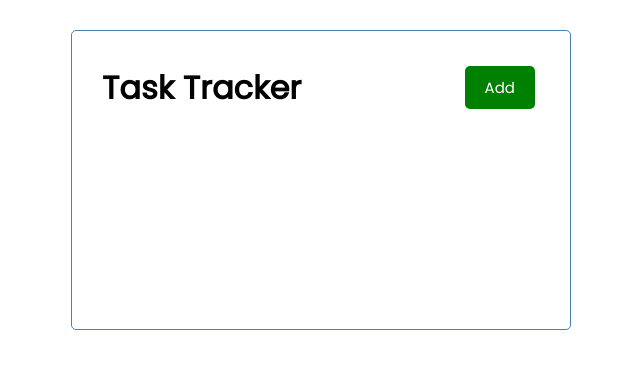
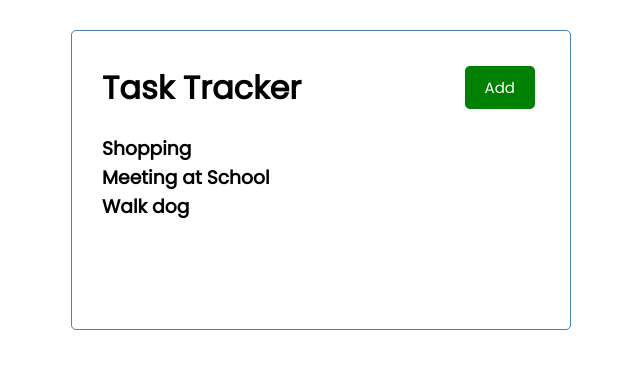
Before and after one commit to ktl1111/react-task-tracker, a React (Create React App) app: page / in a window 1280 px wide. Shown: the top 368 px of the page, without its empty margins (319-959 px from the left). Built offline with nearby package versions, Linux system fonts and the light colour scheme.

Commit message:
show task text in tasks

```diff
--- a/src/App.js
+++ b/src/App.js
@@ -1,10 +1,12 @@
 // import React from "react";
 import Header from './components/Header'
+import Tasks from "./components/Tasks";
 
 const App = () => {
   return (
     <div className="container">
       <Header />
+      <Tasks />
     </div>
   );
 }
--- /dev/null
+++ b/src/components/Tasks.js
@@ -0,0 +1,32 @@
+const tasks = [
+    {
+        id: 1,
+        text: 'Shopping',
+        day: 'Feb 1 th at 10:00am',
+        reminder: true,
+    },
+    {
+        id: 2,
+        text: 'Meeting at School',
+        day: 'Feb 5 th at 11:00am',
+        reminder: true,
+    },
+      {
+        id: 3,
+        text: 'Walk dog',
+        day: 'Feb 6 th at 10:00pm',
+        reminder: false,
+    },
+]
+
+const Tasks = () => {
+    return (
+        <>
+            {tasks.map((task) => (
+                <h3 key={task.id}>{task.text}</h3>
+                ))}
+        </>
+    )
+}
+
+export default Tasks
```
